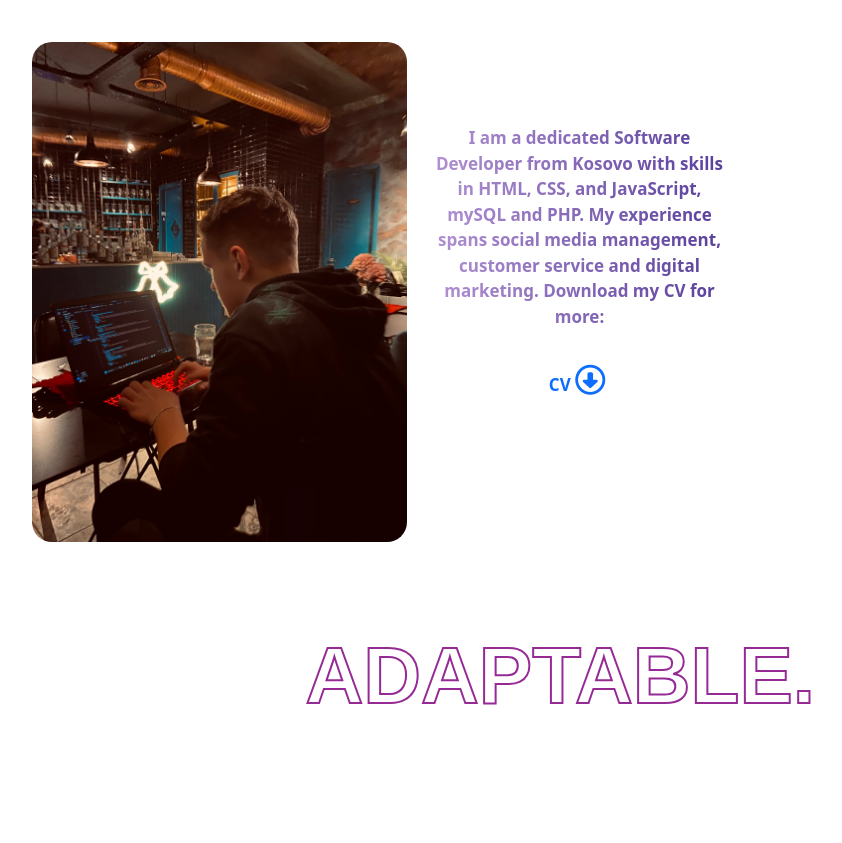
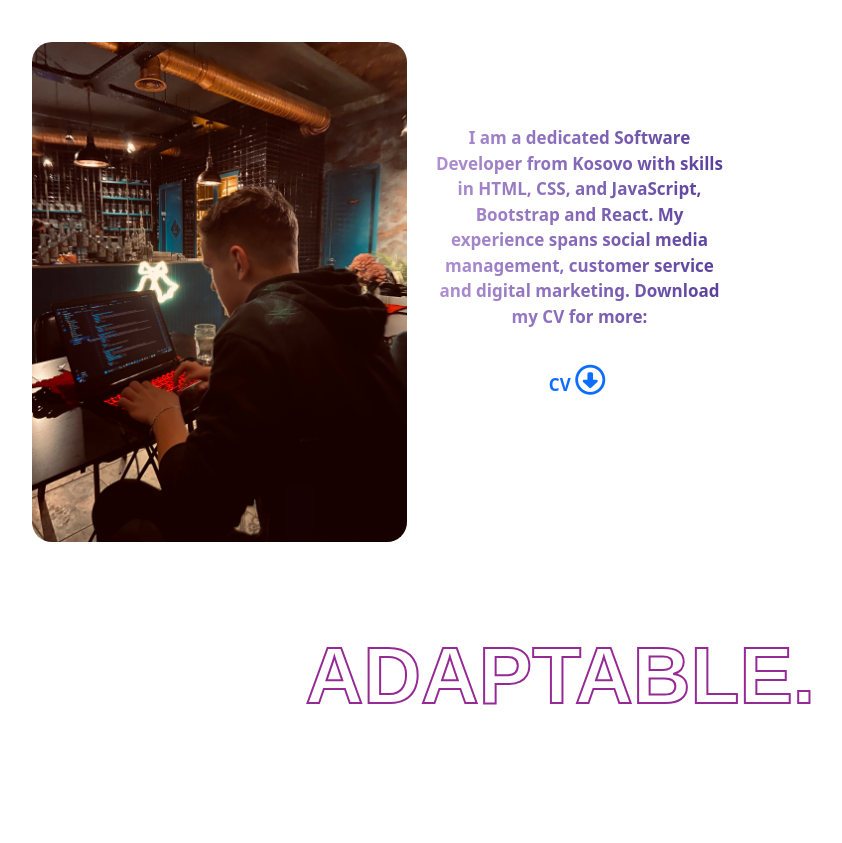
Before and after one commit to Eazzy2006/IdrizOsmani-Portfolio, a plain HTML site: page index.html in a window 1280 px wide. Shown: the part 800-1643 px from the top of the page, without its empty margins (298-1140 px from the left). Drawn offline with nearby package versions, Linux system fonts and the light colour scheme.

Commit message:
Update index.html

```diff
--- a/index.html
+++ b/index.html
@@ -83,7 +83,7 @@
         <div class="fotop">
             <img src="portfolioIMG/izicoding.jpg" class="fotot" id="fotoja1" alt="">
             <p id="peparah" style="width: 500px;">
-              I am a dedicated Software Developer from Kosovo with skills in HTML, CSS, and JavaScript, mySQL and PHP. My experience spans social media management, customer service and digital marketing. Download my CV for more:
+              I am a dedicated Software Developer from Kosovo with skills in HTML, CSS, and JavaScript, Bootstrap and React. My experience spans social media management, customer service and digital marketing. Download my CV for more:
             <br><br><br>
             <a href="portfolioIMG/IdrizOsmaniCV.pdf" style="position: relative; left: 75px;top: -30px;" download>
                 <span class="box" id="cv">
```
